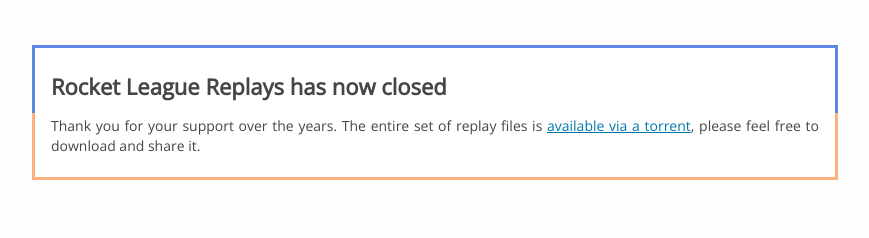
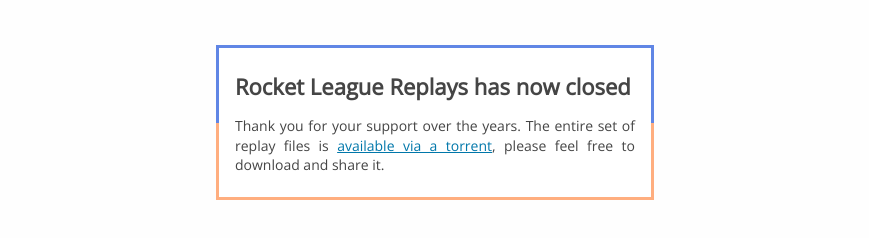
Before and after one commit to rocket-league-replays/rocket-league-replays.github.io, a plain HTML site: page index.html in a window 1280 px wide. Shown: the whole page, without its empty margins (205-1074 px from the left). Drawn offline with nearby package versions, Linux system fonts and the light colour scheme.

Commit message:
Update index.html

```diff
--- a/index.html
+++ b/index.html
@@ -39,7 +39,7 @@
 
     .main {
         position: relative;
-        width: calc(100% - 32px):
+        width: calc(100% - 32px);
         max-width: 400px;
         margin: 0 auto;
         padding: 8px 16px;
```
